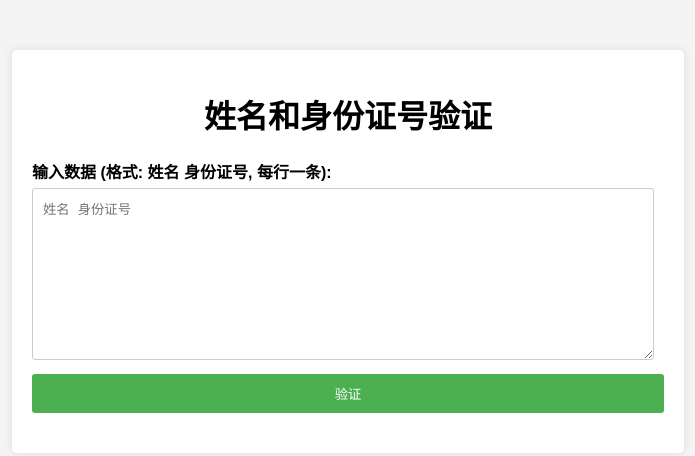
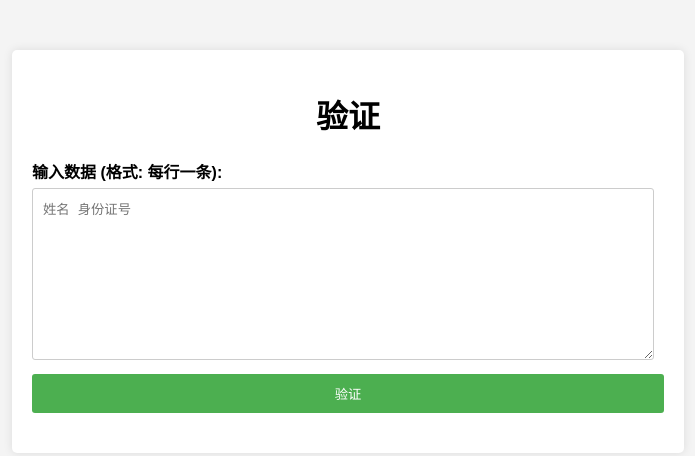
Before and after one commit to Dynamicboboo/saVerify, a plain HTML site: page index.html in a window 1280 px wide. Shown: the whole page, without its empty margins (292-987 px from the left). Drawn offline with Linux system fonts and the light colour scheme.

Commit message:
Update index.html

```diff
--- a/index.html
+++ b/index.html
@@ -8,9 +8,9 @@
 </head>
 <body>
     <div class="container">
-        <h1>姓名和身份证号验证</h1>
+        <h1>验证</h1>
         <form id="idcardForm">
-            <label for="inputData">输入数据 (格式: 姓名 身份证号, 每行一条):</label>
+            <label for="inputData">输入数据 (格式: 每行一条):</label>
             <textarea id="inputData" name="inputData" rows="10" placeholder="姓名 身份证号" required></textarea>
 
             <button type="submit">验证</button>
```
